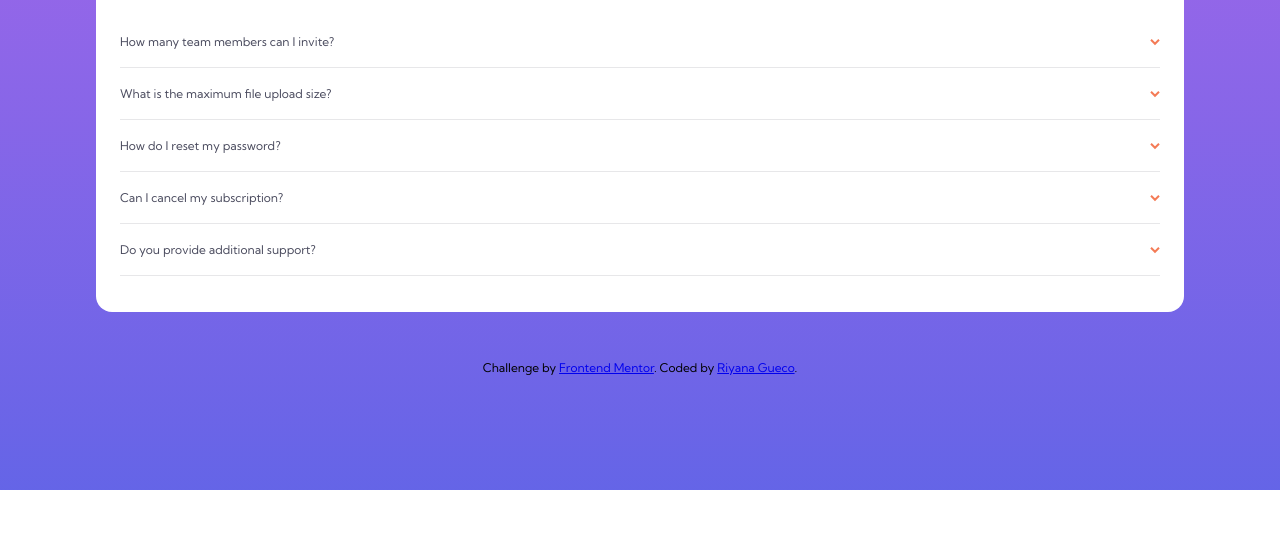
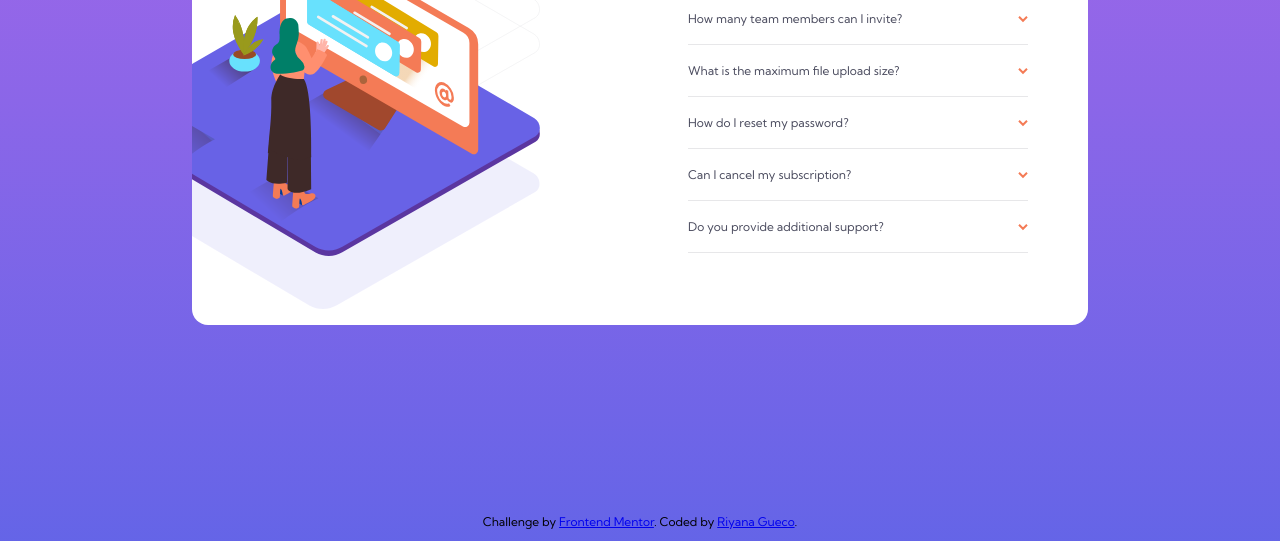
Before and after one commit to rngueco/faq-accordion-card, a plain HTML site: page index.html in a window 1280 px wide. Shown: the part 310-851 px from the top of the page. Before the commit the page ends 800 px from the top, so only its background shows below. Drawn offline with Linux system fonts and the light colour scheme.

Commit message:
Position SVG image on desktop

```diff
--- a/css/style.css
+++ b/css/style.css
@@ -122,3 +122,41 @@ footer {
         transform: rotate(180deg);
     }
 }
+
+/* For desktop and tablets */
+@media (min-width: 768px) {
+    main {
+        min-height: 100vh;
+        align-items: center;
+    }
+
+    .wrapper {
+        width: 70vw;
+        margin-top: 0;
+        overflow-x: hidden;
+
+        background-image: url('../images/bg-pattern-desktop.svg');
+        background-repeat: no-repeat;
+        background-size: 50%;
+        background-position: -100px 50%;
+
+        display: flex;
+        align-items: center;
+    }
+
+    picture {
+        flex: 0 1 50%;
+        max-width: 50%;
+    }
+        .illustration {
+            position: static;
+            transform: translateX(-100px);
+            width: 100%;
+        }
+
+    .faq-list {
+        flex: 1 0 50%;
+        margin-top: 0;
+        padding: 3rem;
+    }
+}
--- a/index.html
+++ b/index.html
@@ -13,7 +13,11 @@
 <body>
   <main>
     <div class="wrapper">
-      <img class="illustration" src="images/illustration-woman-online-mobile.svg" alt="">
+      <picture>
+        <source media="(min-width: 768px)" srcset="images/illustration-woman-online-desktop.svg">
+        <source media="(max-width: 767px)" srcset="images/illustration-woman-online-mobile.svg">
+        <img class="illustration" src="images/illustration-woman-online-mobile.svg" alt="">
+      </picture>
       <div class="faq-list">
         <h1>FAQ</h1>
         <ul>
```
